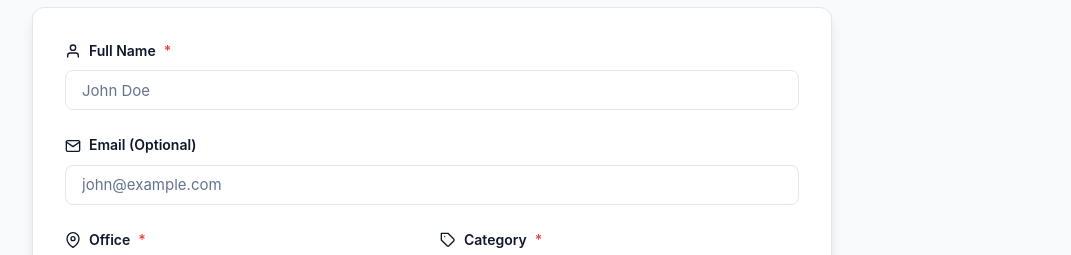
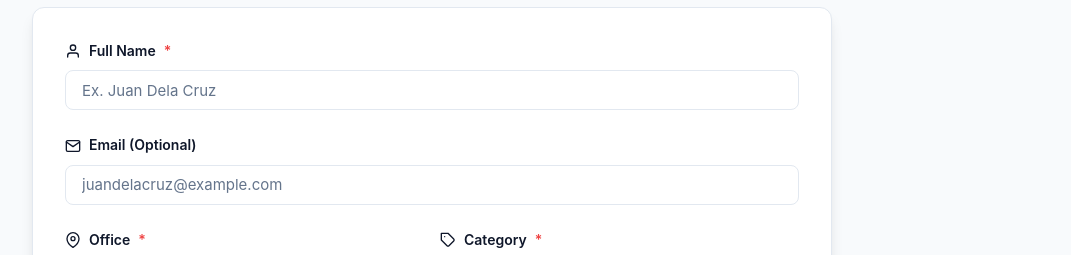
Before and after one commit to carlsagnip/Ticket-Management-System, a React (Vite) app: page / in a window 1280 px wide. Shown: the part 257-512 px from the top of the page, without its empty margins (208-1279 px from the left). Built offline with nearby package versions, Linux system fonts and the light colour scheme; no server answers; the database is empty.

Commit message:
updated ticket form

```diff
--- a/src/pages/TicketForm.jsx
+++ b/src/pages/TicketForm.jsx
@@ -276,7 +276,7 @@
                   name="fullName"
                   type="text"
                   className="form-input"
-                  placeholder="John Doe"
+                  placeholder="Ex. Juan Dela Cruz"
                   value={formData.fullName}
                   onChange={handleChange}
                 />
@@ -313,7 +313,7 @@
                   name="email"
                   type="email"
                   className="form-input"
-                  placeholder="john@example.com"
+                  placeholder="juandelacruz@example.com"
                   value={formData.email}
                   onChange={handleChange}
                 />
```
